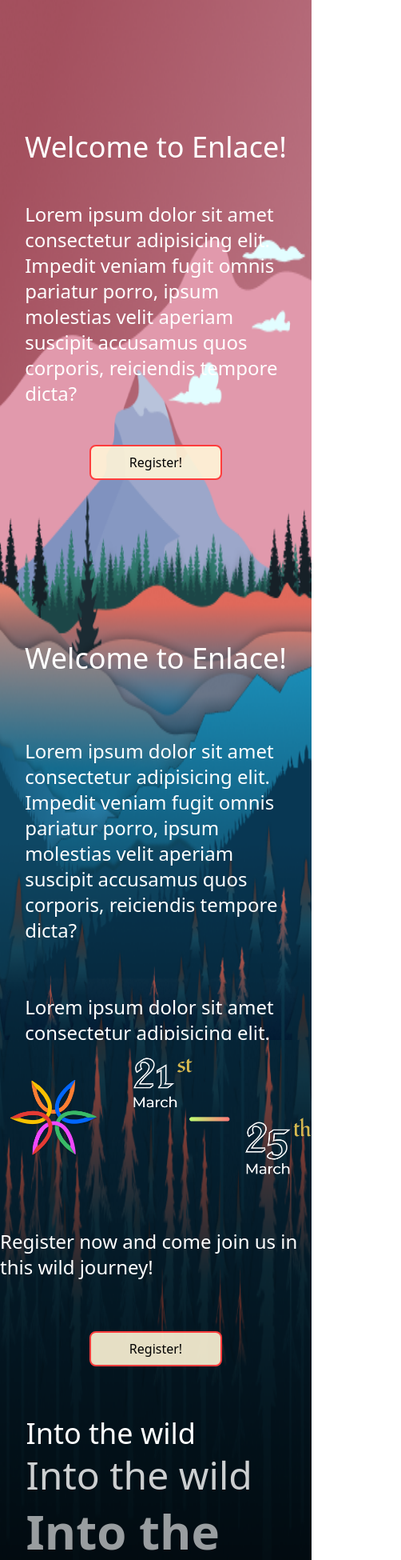
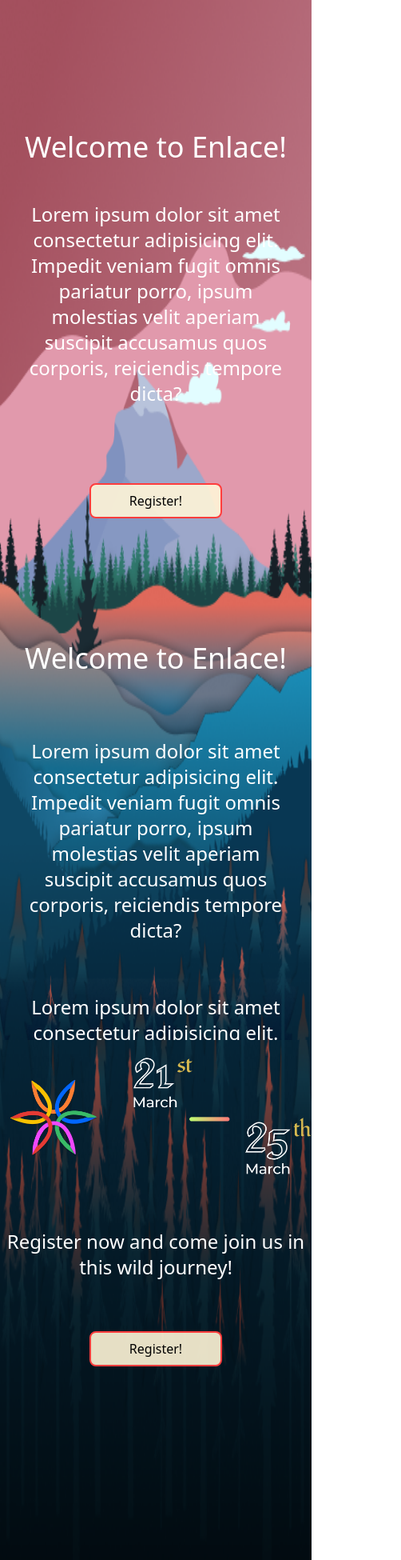
Before and after one commit to iiitkottayam/Enlace, a React (Create React App) app in the folder Enlace-main/: page / in a window 390 px wide. Shown: the top 1950 px of the page at 80% size, 502 px wide, since content can reach past the window. Built offline with nearby package versions, Linux system fonts and the light colour scheme.

Commit message:
responsive

```diff
--- a/Enlace-main/src/components/Vertical/Vertical.jsx
+++ b/Enlace-main/src/components/Vertical/Vertical.jsx
@@ -15,66 +15,66 @@
   return (
     <div className={styles.VerticalWrapper}>
       <Nav />
-      {/* <Body /> */}
-      <div className={styles.page}>
-        <div className="w-11/12 h-4/6 mx-auto flex flex-col flex-nowrap justify-around items-center pt-16 lg:pt-32 lg:items-start  md:h-3/6 md:pt-16 md:items-start">
+            {/* <Body /> */}
+            <div className={styles.page}>
+        <div className="w-11/12 h-4/6 mx-auto flex flex-col flex-nowrap justify-around text-center items-center pt-16 lg:pt-32 lg:items-start lg:text-left md:text-left  md:h-3/6 md:pt-16 md:items-start">
           <h2 className="text-4xl text-white lg:text-5xl">Welcome to Enlace!</h2>
-          <p className="w-11/12 lg:w-6/12 text-white text-2xl py-12">Lorem ipsum dolor sit amet consectetur adipisicing elit. Impedit veniam fugit omnis pariatur porro, ipsum molestias velit aperiam suscipit accusamus quos corporis, reiciendis tempore dicta?</p>
+          <p className="w-11/12 pb-24 pt-12 lg:w-6/12 text-white text-2xl lg:py-12">Lorem ipsum dolor sit amet consectetur adipisicing elit. Impedit veniam fugit omnis pariatur porro, ipsum molestias velit aperiam suscipit accusamus quos corporis, reiciendis tempore dicta?</p>
           <RegisterButton />
         </div>
 
       </div>
       <div className={styles.page}>
-        <div className="mx-auto w-11/12 h-full flex flex-col flex-nowrap justify-center items-center pt-48  lg:items-start md:h-4/6 md:items-start">
+        <div className="mx-auto w-11/12 h-full text-center flex flex-col flex-nowrap justify-center  items-center pt-48  lg:items-start lg:text-left md:text-left md:h-4/6 md:items-start">
         <h2 className="text-4xl text-white lg:text-5xl pb-4 pt-24">Welcome to Enlace!</h2>
-          <p className="w-11/12 lg:w-6/12 text-white text-2xl py-16">Lorem ipsum dolor sit amet consectetur adipisicing elit. Impedit veniam fugit omnis pariatur porro, ipsum molestias velit aperiam suscipit accusamus quos corporis, reiciendis tempore dicta?</p>
+          <p className="w-11/12  lg:w-6/12 text-white text-2xl py-16">Lorem ipsum dolor sit amet consectetur adipisicing elit. Impedit veniam fugit omnis pariatur porro, ipsum molestias velit aperiam suscipit accusamus quos corporis, reiciendis tempore dicta?</p>
           <p className="w-11/12 lg:w-6/12 text-white text-2xl ">Lorem ipsum dolor sit amet consectetur adipisicing elit. Pariatur vitae, maxime minima debitis autem similique culpa corporis reiciendis?</p>
         </div>
       </div>
 
       <div className={styles.page}>
-      <div className="flex flex-col flex-start justify-center items-center  w-full pb-16">
+      <div className="flex flex-col flex-start justify-center items-center text-center w-full pb-16">
         <img src={dates} alt="dates" className="pb-16" />
         <p className="text-2xl text-white pb-16 ">Register now and come join us in this wild journey!</p>
         <RegisterButton />
         </div>
 
-        <div className="mx-auto w-10/12 ">
+        <div className="hidden lg:block mx-auto w-10/12 ">
           <p className="text-4xl text-opacity-100 text-white font-normal ">Into the wild</p>
           <p className="text-5xl text-opacity-80 text-white font-medium pt-2">Into the wild</p>
           <p className="text-6xl text-opacity-60 text-white font-semibold pt-4">Into the wild</p>
-          <p className="text-7xl text-opacity-40 text-white font-bold pt-6">Into the wild</p>
-          <p className="text-8xl text-opacity-20 text-white font-extrabold pt-6">Into the wild</p>
           <p className="text-9xl text-opacity-5 text-white font-black pt-8">Into the wild</p>
         </div>
       </div>
 
+        <div className="md:hidden ">
+
+        </div>
+
+
     <div className={styles.page}>
+    <div className="hidden lg:block">
       <div className="w-full h-2/6 mx-auto flex  flex-row  flex-wrap pt-12 px-4 ">
         <img data-aos="fade-down-right" data-aos-duration="1200" src={past1} alt="album" className="pl-24 " />
         <img data-aos="flip-up" data-aos-duration="1200" src={past8} alt="album" className="pl-24 "/>
-        <div data-aos="zoom-in-up" data-aos-duration="750" className="inline-block mt-32 ml-36  from-[#FFD4AC]/80 to-[#F0616D]/80 bg-gradient-to-br h-24 w-94 rounded items-center"><p className="text-white text-4xl py-6 px-20">Who Are We</p></div>
-      </div>
-      <div className="w-full h-3/6 mx-auto flex  flex-row  flex-wrap pt-12 px-4 ">
-        <img data-aos="zoom-out" data-aos-duration="1200" src={past6} alt="album" className="pl-36 pt-16" />
 
         <div data-aos="zoom-in-up" data-aos-duration="750" className="inline-block  ml-64  from-[#FFD4AC]/80 to-[#F0616D]/80 bg-gradient-to-br h-96 w-2/6 rounded items-center"><p className="text-white text-3xl py-6 px-6">Enlace, IIIT Kottayam’s cultural fest, has been celebrating arts, heritage, music and lifestyle since its inception in 2019. We bring a myriad of events to life with impressive and breathtaking performances. </p></div>
       </div>
+    </div>
 
     </div>
     <div className={styles.page}>
-    <div className="w-full h-3/6 mx-auto flex  flex-row  flex-wrap pt-12 px-4 ">
+      <div className="hidden lg:block">
+      <div className="w-full h-3/6 mx-auto flex  flex-row  flex-wrap pt-12 px-4 ">
         <img data-aos="fade-right" data-aos-duration="1200" src={past5} alt="album" className="p-12 basis-2/6" />
         <img data-aos="flip-right" data-aos-duration="1200" src={past3} alt="album" className="p-16 basis-1/6"/>
         <div data-aos="zoom-in-up" data-aos-duration="750" className="inline-block ml-24   basis-2/6  from-[#FFD4AC]/80 to-[#F0616D]/80 bg-gradient-to-br h-96 w-2/6 rounded items-center"><p className="text-white text-3xl py-6 px-6">Enlace, IIIT Kottayam’s cultural fest, has been celebrating arts, heritage, music and lifestyle since its inception in 2019. We bring a myriad of events to life with impressive and breathtaking performances. </p></div>
-      </div>
-      <div className="w-full h-2/6 mx-auto flex  flex-row  flex-wrap pt-12 px-4 ">
+
         <img data-aos="fade-up-right" data-aos-duration="1200" src={past2} alt="album" className="pl-16 pt-16" />
         <img data-aos="zoom-in-down" data-aos-duration="1200"src={past4} alt="album" className="pl-36 pt-16" />
         <img data-aos="fade-up" data-aos-duration="1200"src={past7} alt="album" className="pl-36 pt-16" />
-
-
       </div>
+    </div>
     </div>
     </div>
   );
```
